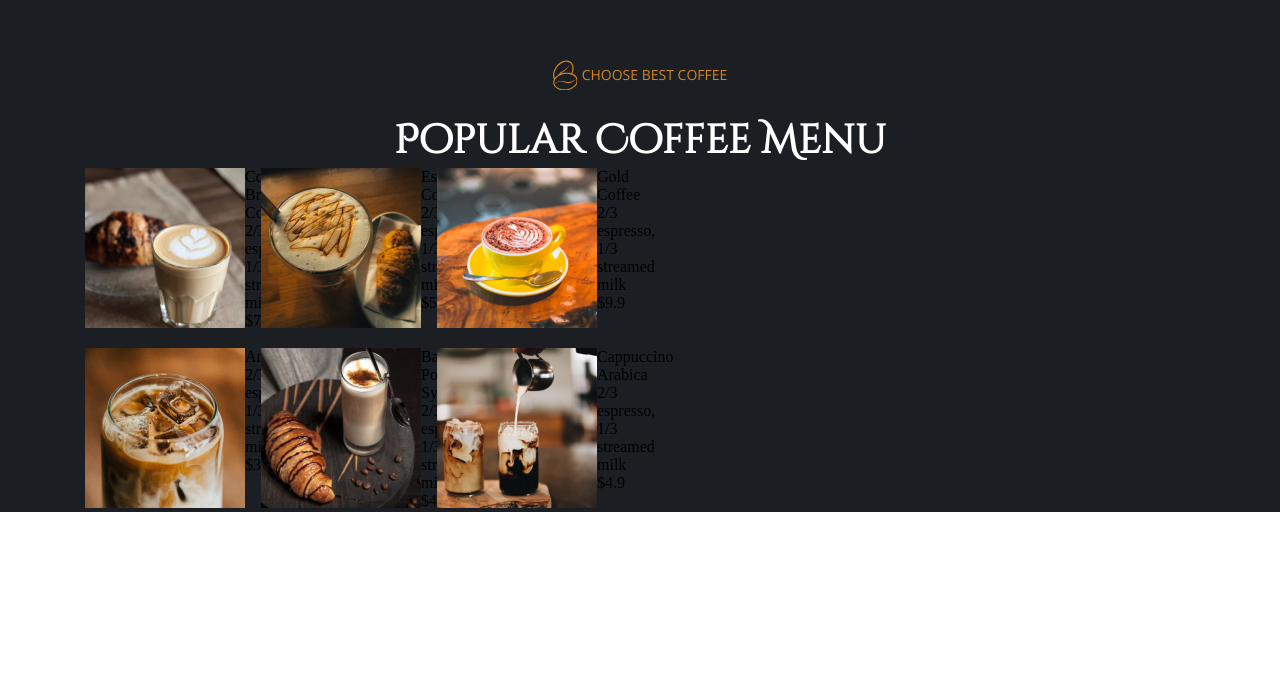
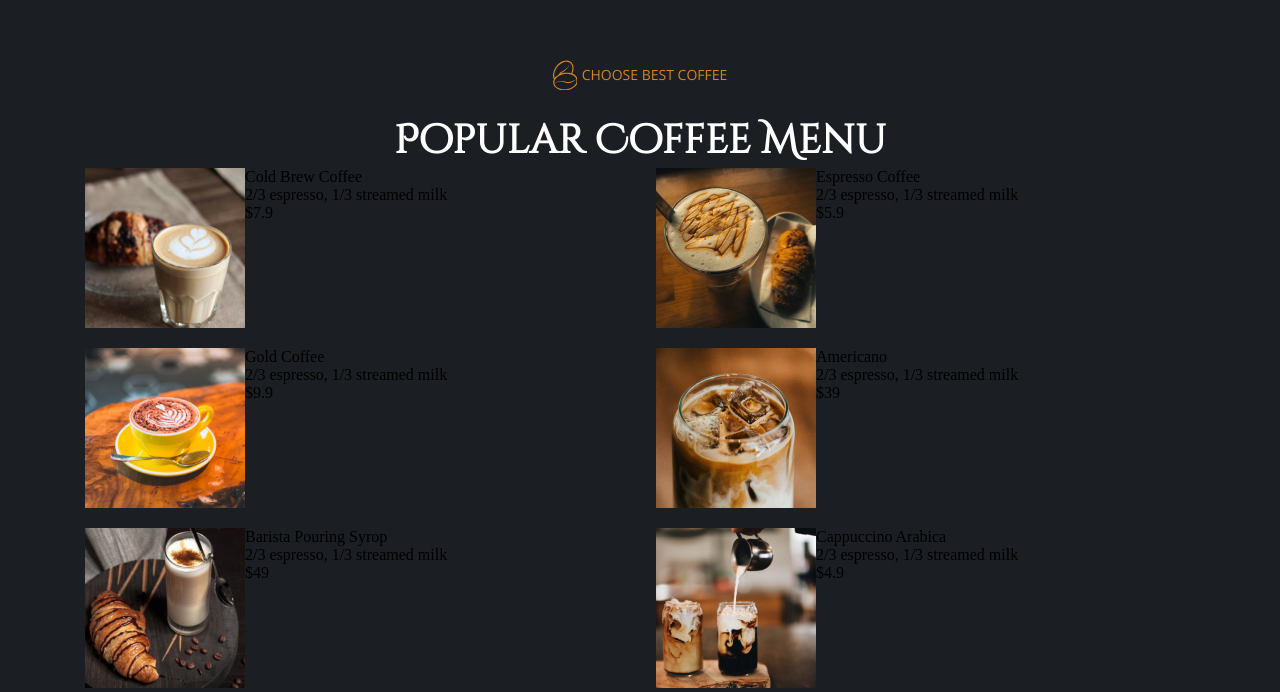
Before and after one commit to Komron-Mirzo/coffee-react-app, a React (Create React App) app: page / in a window 1280 px wide. Shown: the part 1824-2516 px from the top of the page. Before the commit the page ends 2336 px from the top, so only its background shows below. Built offline with nearby package versions, Linux system fonts and the light colour scheme.

Commit message:
css is fixed

```diff
--- a/src/components/Menu/Menu.css
+++ b/src/components/Menu/Menu.css
@@ -10,18 +10,15 @@
 
 .menu-card-parent {
     display: grid;
-    grid-template-columns: 10rem 10rem 10rem;
+    grid-template-columns: 50% 50%;
     grid-gap: 1rem;
 }
 
 .menu-card {
     display: flex;
+
 }
 
-.menu-card-img {
-    flex: 40%;
-}
+.menu-card-img {}
 
-.menu-card-content {
-    flex: 60%;
-}
+.menu-card-content {}
```
